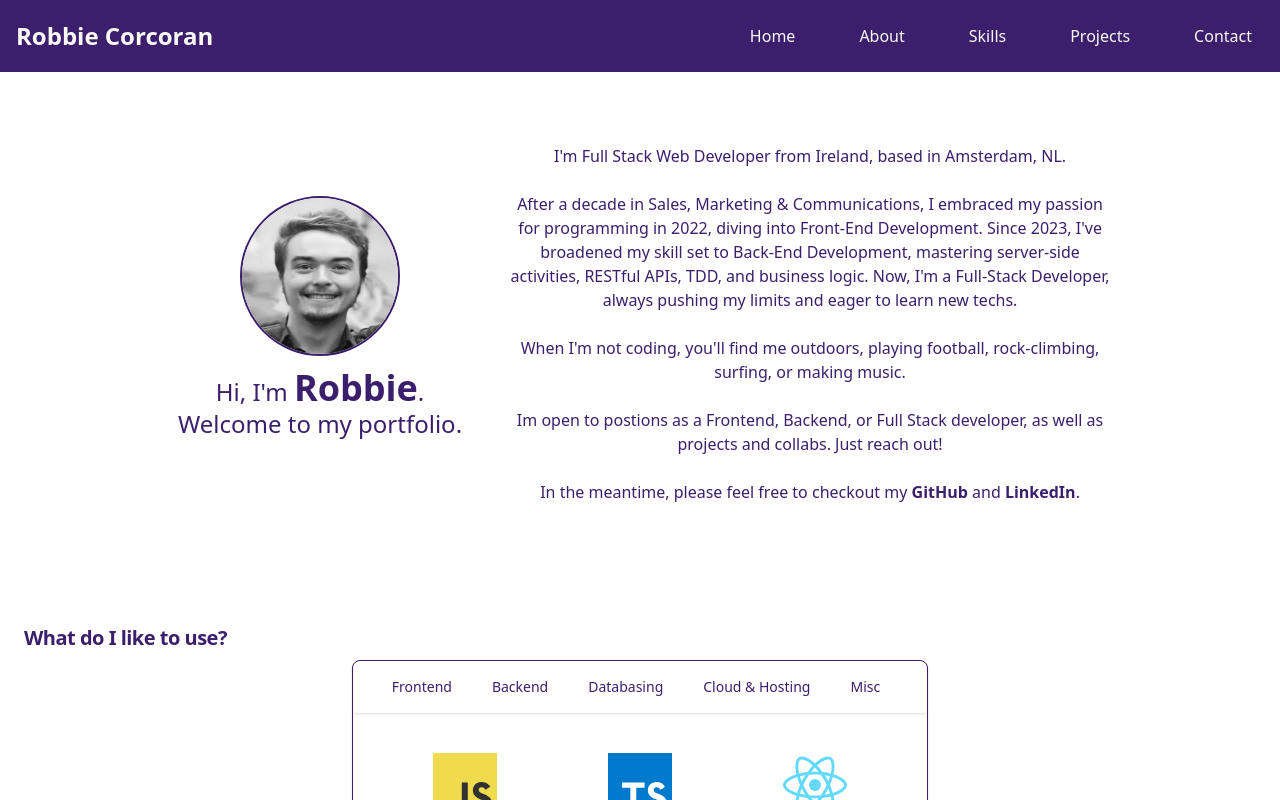
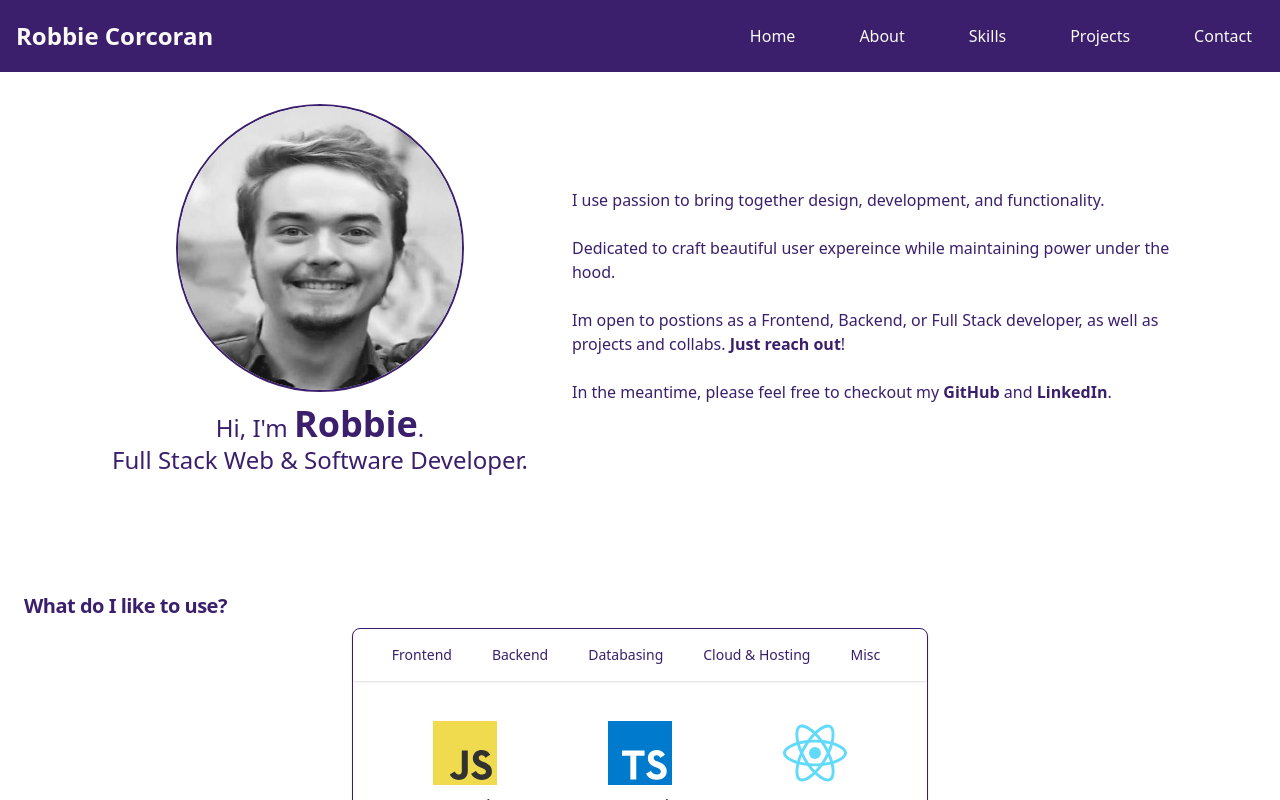
Before and after one commit to Robbie-Corcoran/Portfolio-Site, a React (Vite) app: page / in a window 1280 px wide. Shown: the top 800 px of the page. Built offline with nearby package versions, Linux system fonts and the light colour scheme.

Commit message:
Updated about info and made nav relative

```diff
--- a/src/components/About.tsx
+++ b/src/components/About.tsx
@@ -1,30 +1,29 @@
 const About = () => {
   return (
-    <div>
-      <section id="about" className="text-theme-primary text-center">
+    <div className="my-auto">
+      <section
+        id="about"
+        className="text-theme-primary text-center lg:text-left"
+      >
         <hr className="w-screen lg:hidden" />
         <div className="w-full max-w-screen-xl mx-auto p-4 md:py-8 lg:max-w-screen-sm">
           <p>
-            I'm Full Stack Web Developer from Ireland, based in Amsterdam, NL.
+            I use passion to bring together design, development, and
+            functionality.
           </p>
           <br />
           <p>
-            After a decade in Sales, Marketing & Communications, I embraced my
-            passion for programming in 2022, diving into Front-End Development.
-            Since 2023, I've broadened my skill set to Back-End Development,
-            mastering server-side activities, RESTful APIs, TDD, and business
-            logic. Now, I'm a Full-Stack Developer, always pushing my limits and
-            eager to learn new techs.
-          </p>
-          <br />
-          <p>
-            When I'm not coding, you'll find me outdoors, playing football,
-            rock-climbing, surfing, or making music.
+            Dedicated to craft beautiful user expereince while maintaining power
+            under the hood.
           </p>
           <br />
           <p>
             Im open to postions as a Frontend, Backend, or Full Stack developer,
-            as well as projects and collabs. Just reach out!
+            as well as projects and collabs.{" "}
+            <a href="#contact" className="hover:underline font-bold">
+              Just reach out
+            </a>
+            !
           </p>
           <br />
           <p>
--- a/src/components/Intro.tsx
+++ b/src/components/Intro.tsx
@@ -1,9 +1,9 @@
 const Intro = () => {
   return (
     <>
-      <div className="flex flex-col justify-center text-theme-primary text-center items-center pb-4 lg:p-4 lg:w-fit">
+      <div className="flex flex-col justify-center text-theme-primary text-center items-center pb-4 p-4 lg:w-fit">
         <img
-          className="rounded-full w-40 h-40 border-theme-primary border-2"
+          className="rounded-full size-40 border-theme-primary border-2 lg:size-72"
           src="portrait.jpg"
           alt="robbie corcoran's portrait"
         ></img>
@@ -11,7 +11,7 @@ const Intro = () => {
           <h1 className="text-2xl">
             Hi, I'm <span className="text-4xl font-bold">Robbie</span>.
           </h1>
-          <h3 className="text-2xl">Welcome to my portfolio.</h3>
+          <h3 className="text-2xl">Full Stack Web & Software Developer.</h3>
         </div>
       </div>
     </>
--- a/src/components/Navbar.tsx
+++ b/src/components/Navbar.tsx
@@ -10,7 +10,7 @@ const Navbar = () => {
 
   return (
     <>
-      <nav className="bg-theme-primary text-theme-text w-full fixed z-50">
+      <nav className="bg-theme-primary text-theme-text w-full relative z-50">
         <div className="max-w-screen-xl flex flex-wrap items-center justify-between mx-auto p-4">
           <div className="flex items-center space-x-3">
             <span className="self-center text-2xl font-semibold whitespace-nowrap">
@@ -64,7 +64,6 @@ const Navbar = () => {
           </div>
         </div>
       </nav>
-      <div className="pb-24"></div>
     </>
   );
 };
```
